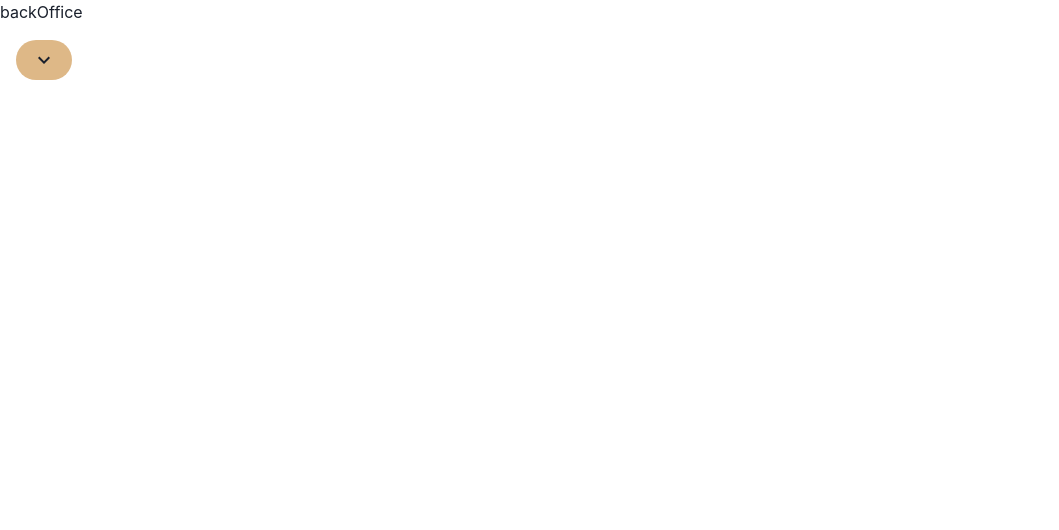
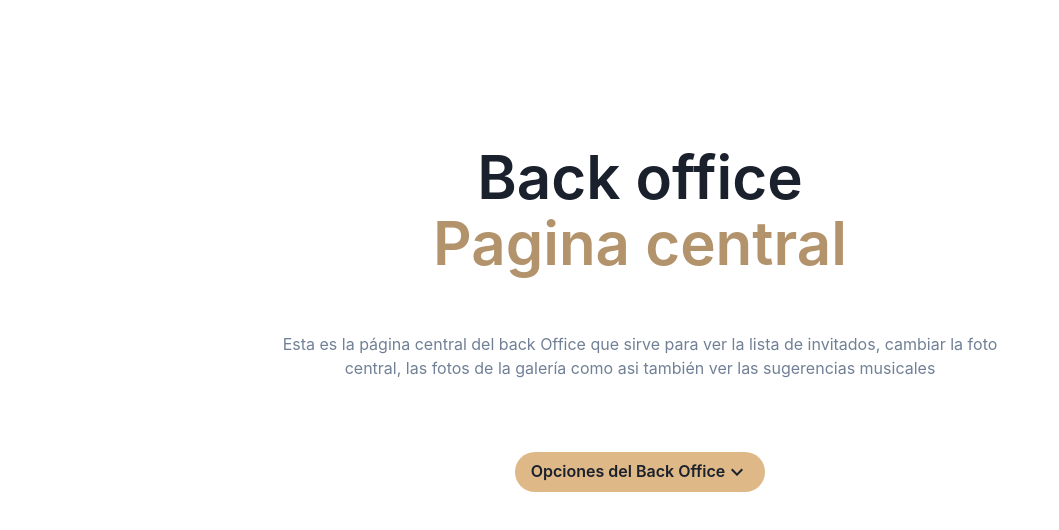
Before and after one commit to Matuzay32/front-casamiento-web, a Next.js app: page /backOffice in a window 1280 px wide. Shown: the top 530 px of the page, without its empty margins (0-1059 px from the left). Built offline with nearby package versions, Linux system fonts and the light colour scheme.

Commit message:
por comenzar a trabajar en primer seccion central del back office

```diff
--- /dev/null
+++ b/components/HeroBackOffice.jsx
@@ -0,0 +1,58 @@
+import Head from "next/head";
+import OpcionesDelBackOffice from "./OpcionesDelBackOffice";
+
+import {
+	Box,
+	Heading,
+	Container,
+	Text,
+	Button,
+	Stack,
+	Icon,
+	useColorModeValue,
+	createIcon,
+} from "@chakra-ui/react";
+
+export default function HeroBackOffice({ titulo, parrafo }) {
+	return (
+		<>
+			<Head>
+				<link
+					href="https://fonts.googleapis.com/css2?family=Caveat:wght@700&display=swap"
+					rel="stylesheet"
+				/>
+			</Head>
+
+			<Container maxW={"3xl"}>
+				<Stack
+					as={Box}
+					textAlign={"center"}
+					spacing={{ base: 8, md: 14 }}
+					py={{ base: 20, md: 36 }}
+				>
+					<Heading
+						fontWeight={600}
+						fontSize={{ base: "2xl", sm: "4xl", md: "6xl" }}
+						lineHeight={"110%"}
+					>
+						Back office
+						<br />
+						<Text as={"span"} color={"200"}>
+							{titulo}
+						</Text>
+					</Heading>
+					<Text color={"gray.500"}>{parrafo}</Text>
+					<Stack
+						direction={"column"}
+						spacing={3}
+						align={"center"}
+						alignSelf={"center"}
+						position={"relative"}
+					>
+						<OpcionesDelBackOffice />
+					</Stack>
+				</Stack>
+			</Container>
+		</>
+	);
+}
--- a/components/OpcionesDelBackOffice.jsx
+++ b/components/OpcionesDelBackOffice.jsx
@@ -13,6 +13,13 @@ import {
 	VStack,
 } from "@chakra-ui/react";
 import { BiLogIn, BiLogOut } from "react-icons/bi";
+import {
+	BsFillClockFill,
+	BsCameraFill,
+	BsSpotify,
+	BsCardChecklist,
+} from "react-icons/bs";
+
 import { GiOfficeChair } from "react-icons/gi";
 import { useState } from "react";
 import {
@@ -26,27 +33,27 @@ import {
 const LinkItems = [
 	{
 		name: "Cambiar Horario ",
-		icon: BiLogIn,
+		icon: BsFillClockFill,
 		href: "/backOffice/cambiarHorario",
 	},
 	{
 		name: "Cambiar Foto Central",
-		icon: BiLogOut,
+		icon: BsCameraFill,
 		href: "/backOffice/fotoCentral",
 	},
 	{
 		name: "Fotos de la Galeria",
-		icon: GiOfficeChair,
+		icon: BsCameraFill,
 		href: "/backOffice/fotosGaleria",
 	},
 	{
 		name: "Lista de invitados",
-		icon: GiOfficeChair,
+		icon: BsCardChecklist,
 		href: "/backOffice/invitados",
 	},
 	{
 		name: "Lista de musica",
-		icon: GiOfficeChair,
+		icon: BsSpotify,
 		href: "/backOffice/listaMusica",
 	},
 ];
@@ -76,6 +83,7 @@ export default function OpcionesDelBackOffice() {
 						color: "white",
 					}}
 				>
+					Opciones del Back Office
 					<ChevronDownIcon w={6} h={6} />
 				</Button>
 			))}
--- a/pages/backOffice.js
+++ b/pages/backOffice.js
@@ -1,12 +1,17 @@
 import React from "react";
 import { Box, Text } from "@chakra-ui/react";
 import OpcionesDelBackOffice from "../components/OpcionesDelBackOffice";
+import HeroBackOffice from "../components/HeroBackOffice";
 
 export default function backOffice() {
 	return (
 		<Box>
-			<Text>backOffice</Text>
-			<OpcionesDelBackOffice />
+			<HeroBackOffice
+				titulo={"Pagina central"}
+				parrafo={
+					"Esta es la página central del back Office que sirve para ver la lista de invitados, cambiar la foto central, las fotos de la galería como asi también ver las sugerencias musicales"
+				}
+			></HeroBackOffice>
 		</Box>
 	);
 }
```
